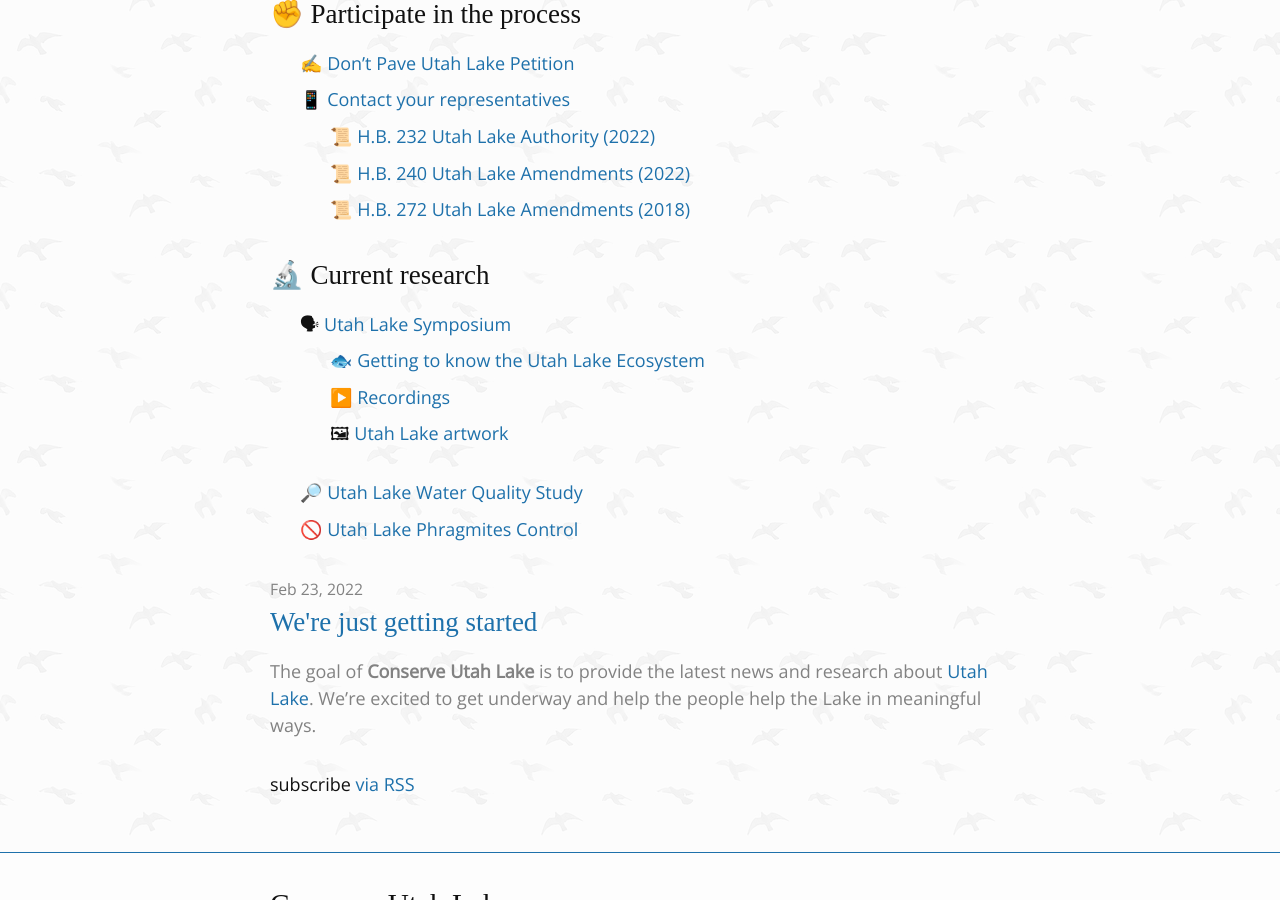
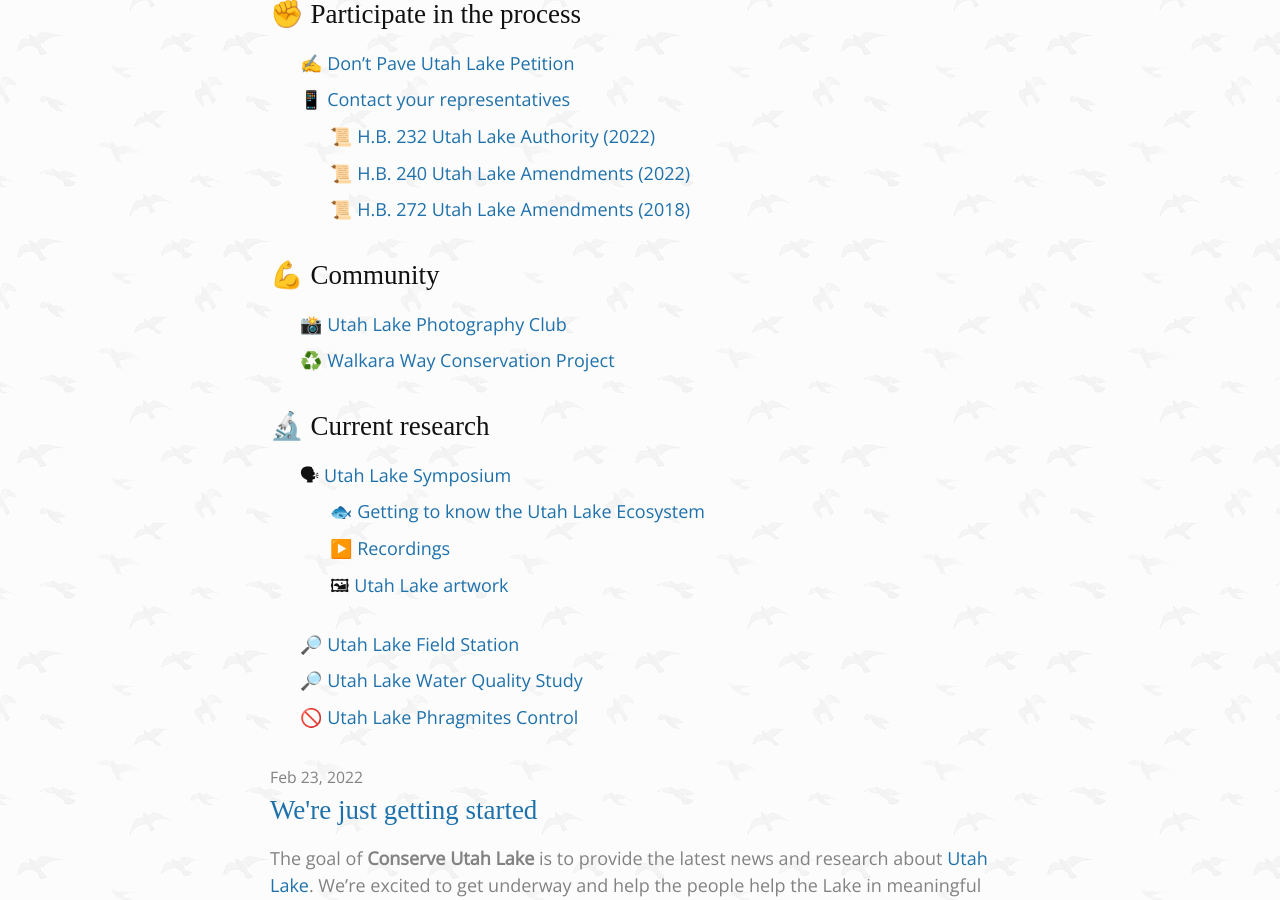
Before and after one commit to conserveutahlake/website, a Jekyll site: the page built from index.markdown, in a window 1280 px wide and 900 px high, scrolled down 734 px. Built offline with Jekyll 4.4.1, drawn with Linux system fonts in a browser that asks for light colours; some web fonts are replaced.

Commit message:
added a few more links

```diff
--- a/index.markdown
+++ b/index.markdown
@@ -18,11 +18,18 @@ image: https://www.conserveutahlake.org/assets/social.jpg
   - 📜 [H.B. 240 Utah Lake Amendments (2022)](https://le.utah.gov/~2022/bills/static/HB0240.html)
   - 📜 [H.B. 272 Utah Lake Amendments (2018)](https://le.utah.gov/~2018/bills/static/HB0272.html)
 
+
+## 💪 Community
+
+- 📸 [Utah Lake Photography Club](https://www.facebook.com/groups/1888588758087340)
+- ♻️ [Walkara Way Conservation Project](https://www.facebook.com/groups/2454249811362514/)
+
 ## 🔬 Current research
 
 - 🗣 [Utah Lake Symposium](https://pws.byu.edu/utah-lake)
   - 🐟 [Getting to know the Utah Lake Ecosystem](https://pws.byu.edu/utah-lake/about-utah-lake)
   - ▶️ [Recordings](https://pws.byu.edu/utah-lake/recorded-sessions)
   - 🖼 [Utah Lake artwork](https://pws.byu.edu/utah-lake/artwork-and-multimedia-competition)
+- 🔎 [Utah Lake Field Station](https://johnhutchingsmuseum.org/utah-lake-field-station/)
 - 🔎 [Utah Lake Water Quality Study](https://deq.utah.gov/water-quality/utah-lake-water-quality-study)
 - 🚫 [Utah Lake Phragmites Control](https://storymaps.arcgis.com/stories/4ba238d169f043f89e1eec1c37d066cd)
```
